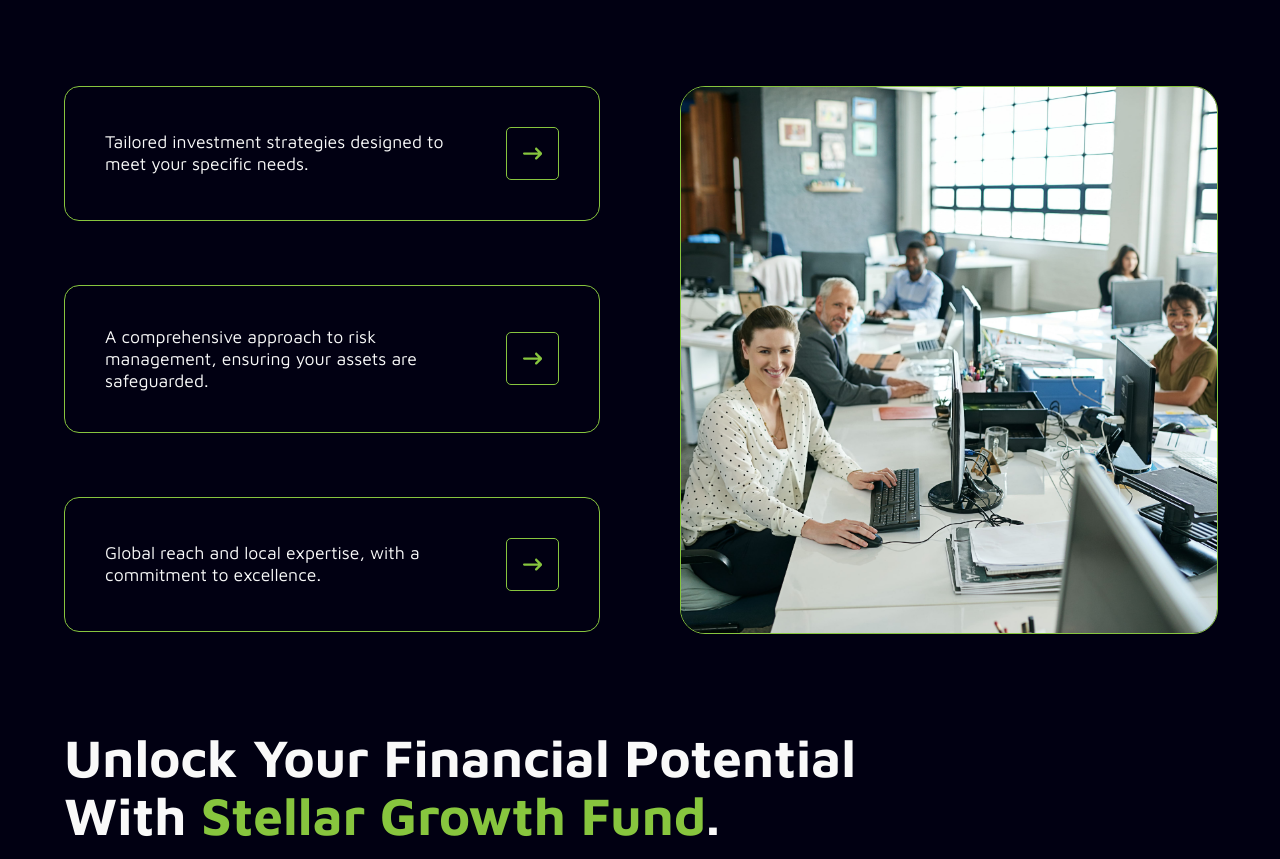
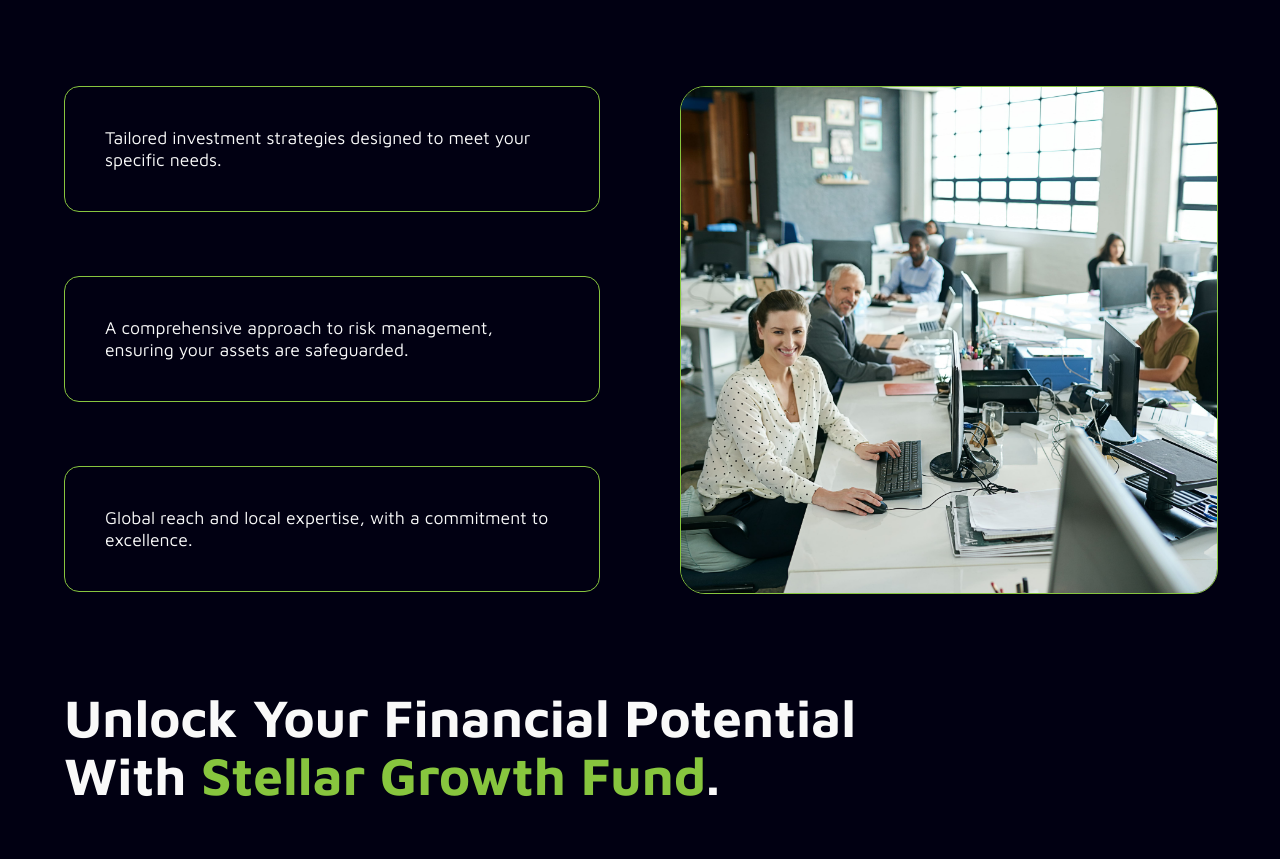
Before and after one commit to avinashFinrise/stellar-growth-fund, a React (Vite) app: page / in a window 1280 px wide. Shown: the part 1269-2128 px from the top of the page. Built offline with nearby package versions, Linux system fonts and the light colour scheme.

Commit message:
minor change

```diff
--- a/src/pages/AboutUs/AboutUs.jsx
+++ b/src/pages/AboutUs/AboutUs.jsx
@@ -31,7 +31,7 @@ const AboutUs = () => {
                                 funddata.map(item => {
                                     return <div className={styles.singleContent}>
                                         <p className={styles.content}>{item.content}</p>
-                                        <p className={styles.arrow}><FaArrowRightLong /></p>
+                                        {/* <p className={styles.arrow}><FaArrowRightLong /></p> */}
                                     </div>
                                 })
                             }
```
